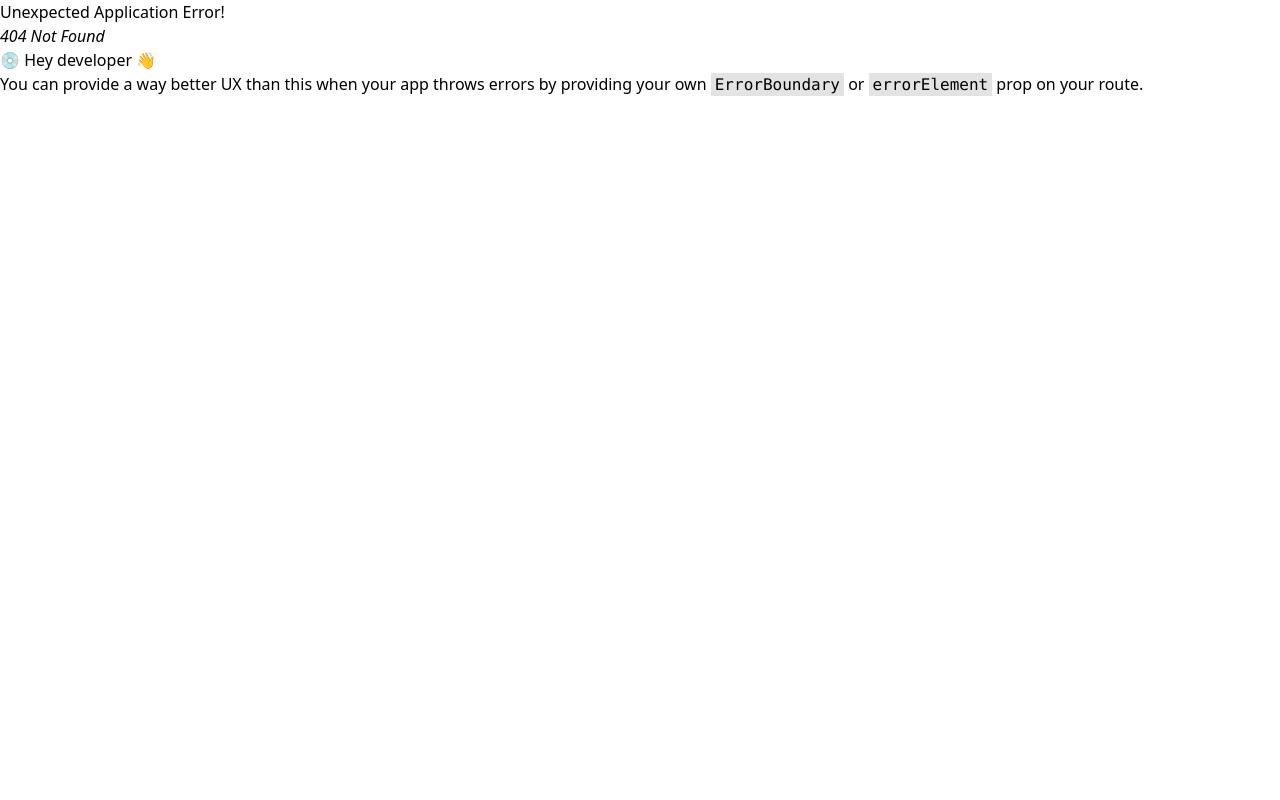
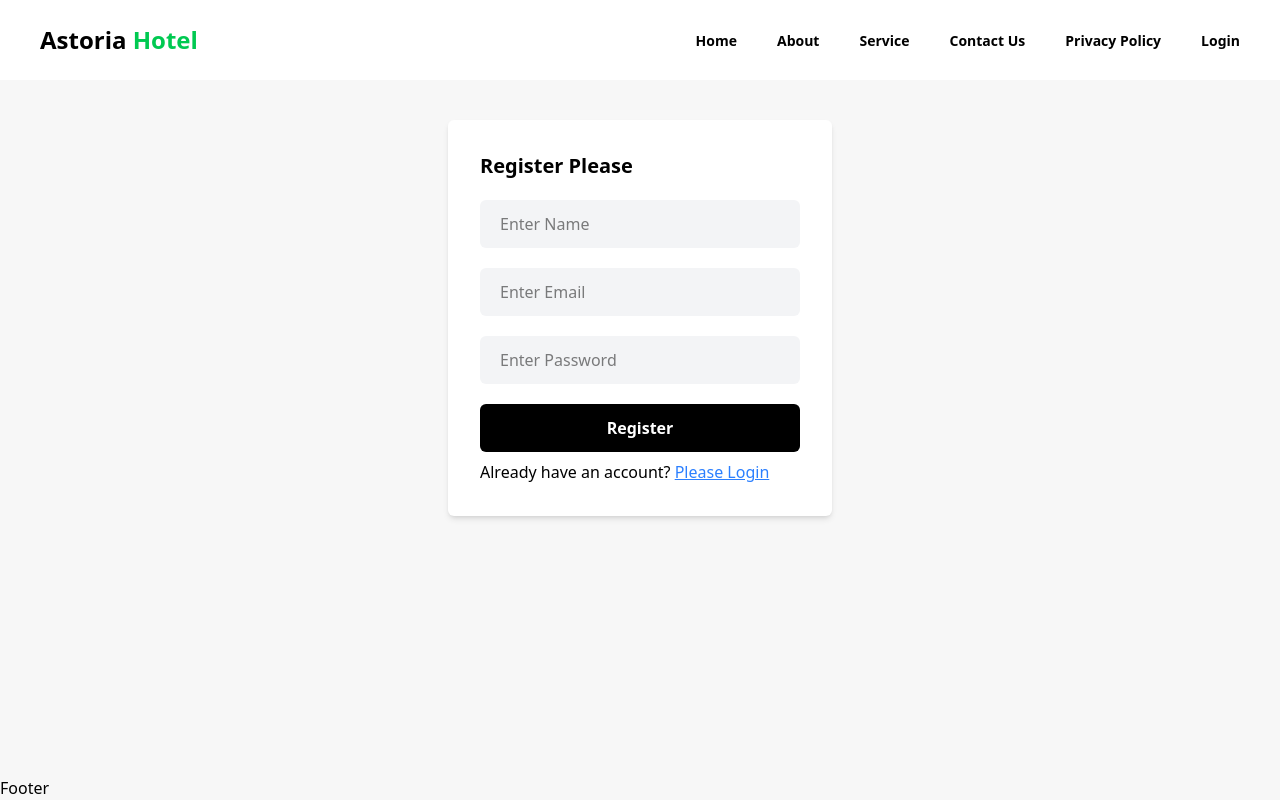
Before and after one commit to devmamunbd/astoria-hotel-client, a React (Vite) app: page /register in a window 1280 px wide. Before the commit this address had no page. Built offline with nearby package versions, Linux system fonts and the light colour scheme.

Commit message:
register page design

```diff
--- a/src/pages/Login.jsx
+++ b/src/pages/Login.jsx
@@ -2,6 +2,8 @@ import React, { useState } from 'react'
 import { Link } from 'react-router';
 
 const Login = () => {
+    const [email, setEmail] = useState('')
+    const [password, setPassword] = useState('')
     const [message, setMessage] = useState('')
   return (
     <div className='bg-white p-8 shadow-md rounded-md max-w-sm mx-auto mt-20'>
@@ -12,10 +14,12 @@ const Login = () => {
             >
                     <input type="email" name="" id=""
                     placeholder='Enter Email'
+                    value={email}
                     className='w-full focus:outline-none px-5 py-3 bg-gray-100 rounded-md'
                     />
                     <input type="password" name="" id=""
                     placeholder='Enter Password'
+                    value={password}
                     className='w-full focus:outline-none px-5 py-3 bg-gray-100 rounded-md'
                     />
                     {
@@ -25,7 +29,7 @@ const Login = () => {
                     className='w-full bg-black text-white font-semibold px-5 py-3 rounded-md'
                     >Login</button>
             </form>
-            <p className='mt-2'>Don't have an account? <Link className='text-blue-500 underline'>Please Register</Link></p>
+            <p className='mt-2'>Don't have an account? <Link to="/register" className='text-blue-500 underline'>Please Register</Link></p>
         </div>
     </div>
   )
--- /dev/null
+++ b/src/pages/home/Register.jsx
@@ -0,0 +1,42 @@
+import React, { useState } from 'react'
+import { Link } from 'react-router'
+
+const Register = () => {
+    const [name, setName] = useState('')
+    const [email, setEmail] = useState('')
+    const [password, setPassword] = useState('')
+    const [message, setMessage] = useState('')
+  return (
+    <div className='bg-white p-8 shadow-md rounded-md max-w-sm mx-auto mt-10'>
+        <h2 className='text-xl text-black font-semibold'>Register Please</h2>
+        <form
+        className='space-y-5 mt-5 max-w-sm mx-auto'>
+                      <input type="name" name="" id=""
+                    placeholder='Enter Name'
+                    value={name}
+                    className='w-full focus:outline-none px-5 py-3 bg-gray-100 rounded-md'
+                    />
+                     <input type="email" name="" id=""
+                    placeholder='Enter Email'
+                    value={email}
+                    className='w-full focus:outline-none px-5 py-3 bg-gray-100 rounded-md'
+                    />
+                    <input type="password" name="" id=""
+                    placeholder='Enter Password'
+                    value={password}
+                    className='w-full focus:outline-none px-5 py-3 bg-gray-100 rounded-md'
+                    />
+                    {/* {
+                        message && <p className='text-red-500'>{message}</p>
+                    } */}
+                    <button type="submit"
+                    className='w-full bg-black text-white font-semibold px-5 py-3 rounded-md'
+                    >Register</button>
+        </form>
+        <p className='mt-2'>Already have an account? <Link to="/login" className='text-blue-500 underline'>Please Login</Link></p>
+
+    </div>
+  )
+}
+
+export default Register
--- a/src/routes/routes.jsx
+++ b/src/routes/routes.jsx
@@ -8,6 +8,7 @@ import ContactUs from '../pages/ContactUs';
 import PrivacyPolicy from '../pages/PrivacyPolicy';
 import Login from '../pages/Login';
 import SingleBlogs from '../pages/blogs/SingleBlogs';
+import Register from '../pages/home/Register';
 
 export const router = createBrowserRouter([
     {
@@ -41,6 +42,10 @@ export const router = createBrowserRouter([
             {
                 path: '/blogs/:id',
                 element: <SingleBlogs></SingleBlogs>
+            },
+            {
+                path: '/register',
+                element: <Register></Register>
             }
         ]
     }
```
